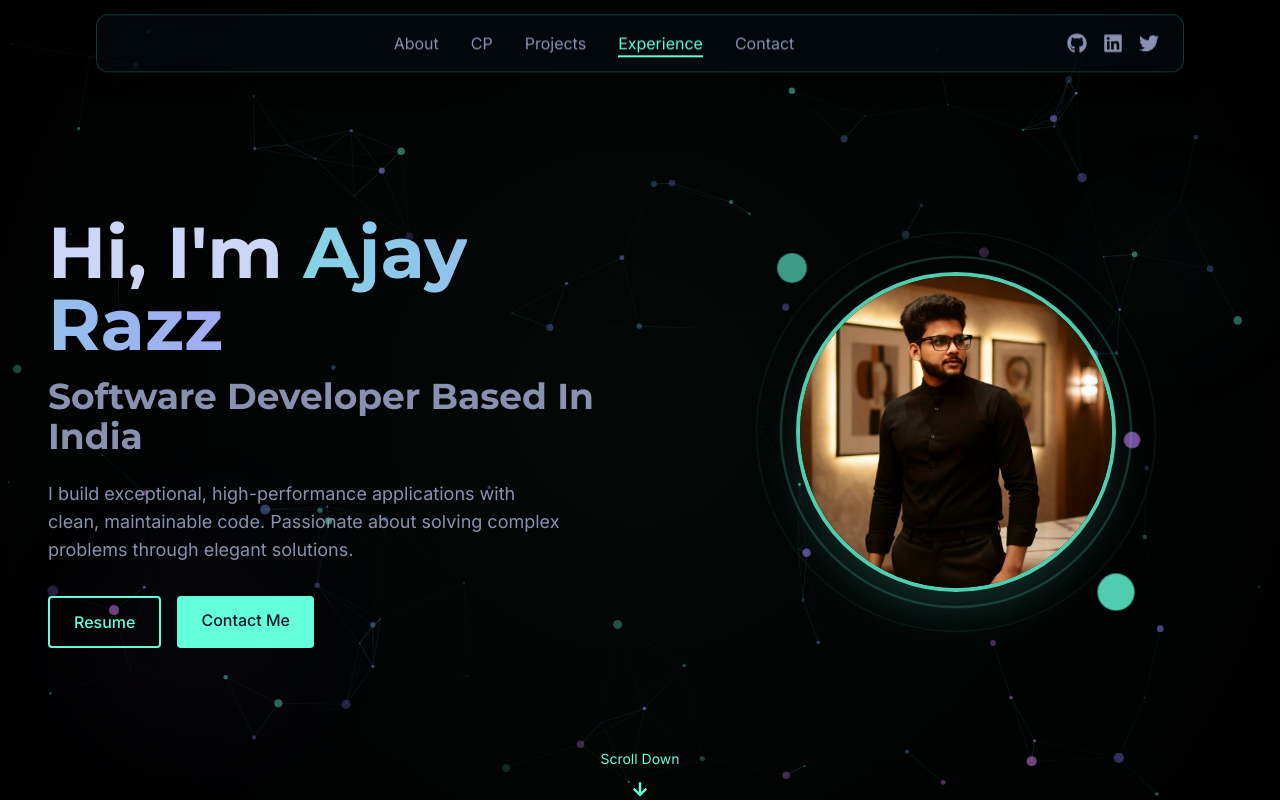
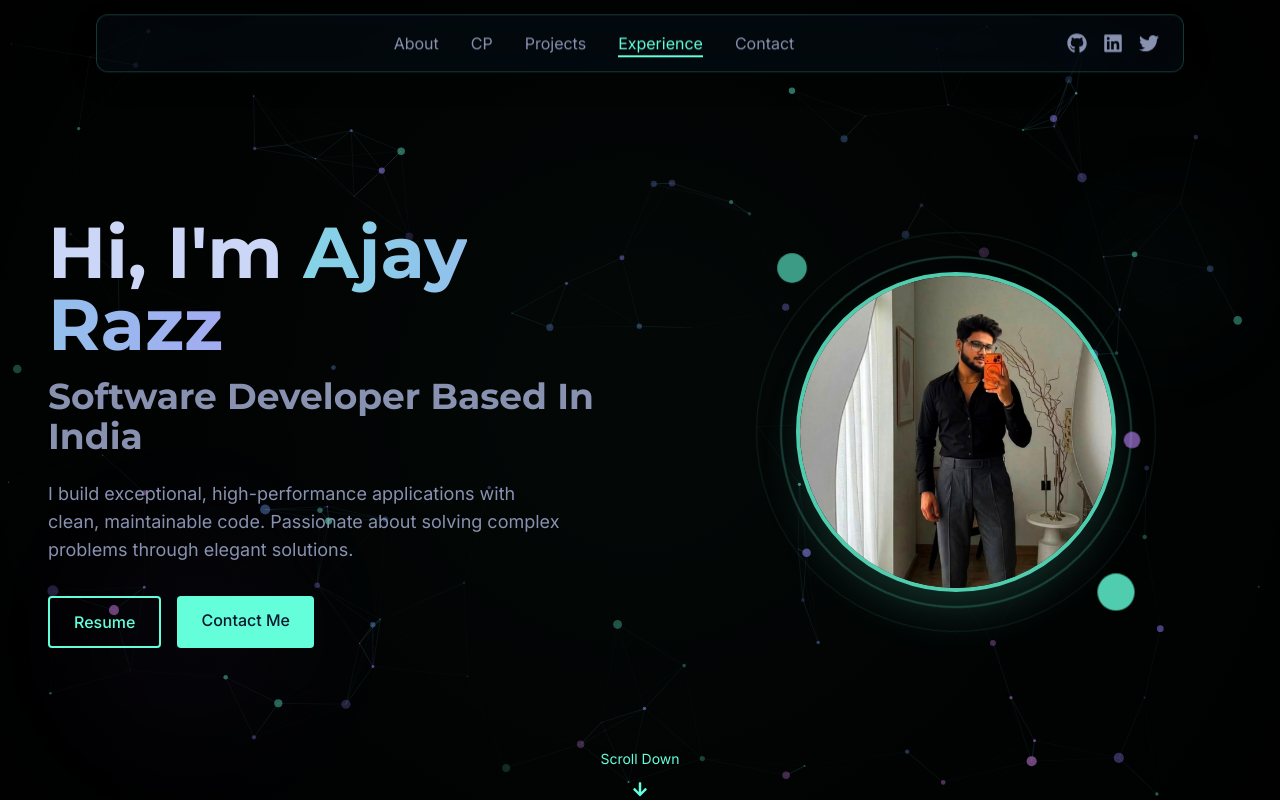
Before and after one commit to Ajayrazz/NebulaNest, a Next.js app: page / in a window 1280 px wide. Shown: the top 800 px of the page. Built offline with nearby package versions, Linux system fonts and the light colour scheme.

Commit message:
Profie photo update and resume link updated.

```diff
--- a/app/components/Hero.tsx
+++ b/app/components/Hero.tsx
@@ -58,7 +58,7 @@
             transition={{ duration: 0.5, delay: 0.8 }}
           >
             <motion.a
-              href="https://drive.google.com/file/d/1r84GXfccbbsUAN3XO2tGN0v0kwCwCIx8/view?usp=sharing"
+              href="https://drive.google.com/file/d/1yCAHBUTuaiGSiYpB0g0cAwJuklLNRiuF/view?usp=drive_link"
               className="btn-primary border-2 px-6 py-3 font-medium relative overflow-hidden group"
               whileHover={{ scale: 1.05 }}
               whileTap={{ scale: 0.95 }}
@@ -101,7 +101,7 @@
               {/* Check if profile image exists and display it, otherwise show a placeholder */}
               <div className="relative w-full h-full">
                 <Image
-                  src="/images/profile.jpg"
+                  src="/images/AJAY_image.jpg"
                   alt="Ajay Razz - Profile Picture"
                   fill
                   style={{ objectFit: 'cover' }}
```
Also changed, not shown: public/images/AJAY_image.jpg (added), 1 other file (tests, documents, lock files or other folders).
